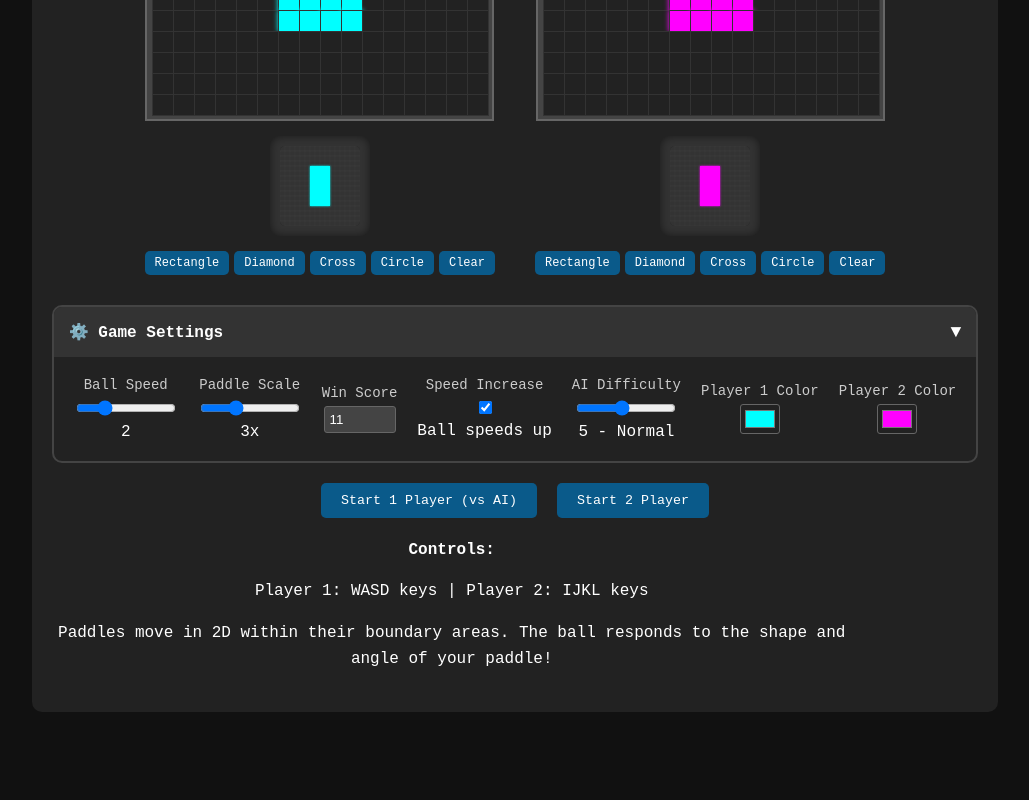
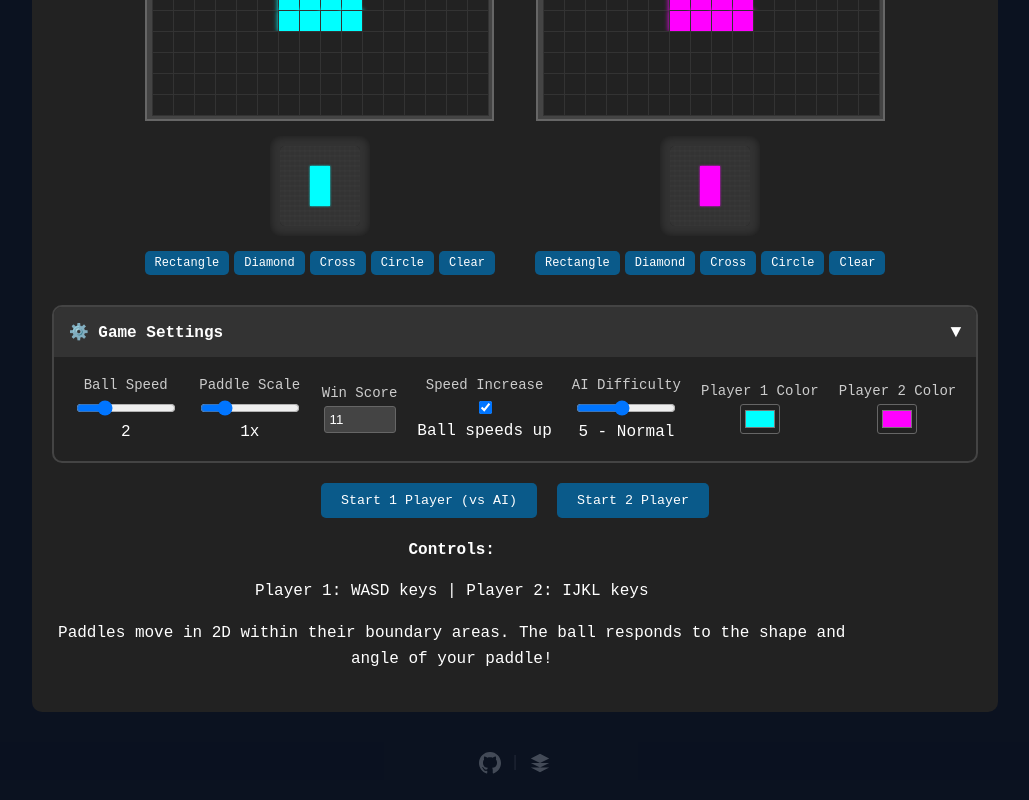
Before and after one commit to samsledje/pixel-paddle, a plain HTML site: page PixelPaddle.html in a window 1280 px wide. Shown: the part 654-1454 px from the top of the page, without its empty margins (125-1154 px from the left). Before the commit the page ends 1386 px from the top, so only its background shows below. Drawn offline with nearby package versions, Linux system fonts and the light colour scheme.

Commit message:
add footer and update readme

```diff
--- a/PixelPaddle.html
+++ b/PixelPaddle.html
@@ -6,6 +6,8 @@
     <title>PixelPaddle</title>
     <link rel="stylesheet" href="css/style.css">
     <link href="https://fonts.googleapis.com/css2?family=Press+Start+2P&display=swap" rel="stylesheet">
+    <!-- Font Awesome for footer icons -->
+    <link rel="stylesheet" href="https://cdnjs.cloudflare.com/ajax/libs/font-awesome/6.4.2/css/all.min.css" integrity="sha512-papmQn1+Z1Qw1Qn1+Z1Qw1Qn1+Z1Qw1Qn1+Z1Qw1Qn1+Z1Qw1Qn1+Z1Qw1Qn1+Z1Qw1Qn1+Z1Qw1Q==" crossorigin="anonymous" referrerpolicy="no-referrer" />
 </head>
 <body>
     <div class="game-logo-container">
@@ -90,8 +92,8 @@
                     </div>
                     <div class="setting-group">
                         <label>Paddle Scale</label>
-                        <input type="range" id="paddleScale" min="2" max="5" value="3" step="1" title="Paddle Scale">
-                        <span id="paddleScaleValue">3x</span>
+                        <input type="range" id="paddleScale" min="0.5" max="3" value="1" step="0.5" title="Paddle Scale">
+                        <span id="paddleScaleValue">1x</span>
                     </div>
                     <div class="setting-group">
                         <label>Win Score</label>
@@ -151,7 +153,30 @@
         </div>
     </div>
 
-    <!-- Load external game logic -->
+        <footer class="footer-small">
+            <div class="footer-links">
+                <a href="https://github.com/samsledje/pixel-paddle" target="_blank" rel="noopener noreferrer" title="View on GitHub">
+                    <svg class="footer-icon" fill="currentColor" viewBox="0 0 24 24">
+                        <path d="M12 0c-6.626 0-12 5.373-12 12 0 5.302 3.438 9.8 8.207 11.387.599.111.793-.261.793-.577v-2.234c-3.338.726-4.033-1.416-4.033-1.416-.546-1.387-1.333-1.756-1.333-1.756-1.089-.745.083-.729.083-.729 1.205.084 1.839 1.237 1.839 1.237 1.07 1.834 2.807 1.304 3.492.997.107-.775.418-1.305.762-1.604-2.665-.305-5.467-1.334-5.467-5.931 0-1.311.469-2.381 1.236-3.221-.124-.303-.535-1.524.117-3.176 0 0 1.008-.322 3.301 1.23.957-.266 1.983-.399 3.003-.404 1.02.005 2.047.138 3.006.404 2.291-1.552 3.297-1.23 3.297-1.23.653 1.653.242 2.874.118 3.176.77.84 1.235 1.911 1.235 3.221 0 4.609-2.807 5.624-5.479 5.921.43.372.823 1.102.823 2.222v3.293c0 .319.192.694.801.576 4.765-1.589 8.199-6.086 8.199-11.386 0-6.627-5.373-12-12-12z"/>
+                    </svg>
+                </a>
+                <!-- <span class="footer-sep">|</span>
+                <a href="./privacy-policy.html" target="_blank" rel="noopener noreferrer" title="Privacy Policy">
+                    <svg class="footer-icon" fill="currentColor" viewBox="0 0 24 24">
+                        <path d="M12,1L3,5V11C3,16.55 6.84,21.74 12,23C17.16,21.74 21,16.55 21,11V5L12,1M12,7C13.4,7 14.8,8.6 14.8,10V11.5C15.4,11.5 16,12.4 16,13V16C16,17.4 15.4,18 14.8,18H9.2C8.6,18 8,17.4 8,16V13C8,12.4 8.6,11.5 9.2,11.5V10C9.2,8.6 10.6,7 12,7M12,8.2C11.2,8.2 10.5,8.7 10.5,10V11.5H13.5V10C13.5,8.7 12.8,8.2 12,8.2Z"/>
+                    </svg>
+                </a> -->
+                <span class="footer-sep">|</span>
+                <a href="https://samsl.io" target="_blank" rel="noopener noreferrer" title="Visit samsl.io">
+                    <svg class="footer-icon" fill="currentColor" viewBox="0 0 24 24">
+                        <path d="M12 2L2 7l10 5 10-5-10-5zM2 17l10 5 10-5M2 12l10 5 10-5"/>
+                    </svg>
+                </a>
+            </div>
+        </footer>
+
+    <script src="https://cdnjs.cloudflare.com/ajax/libs/matter-js/0.19.0/matter.min.js"></script>
     <script src="js/game.js"></script>
+
 </body>
 </html>
--- a/css/style.css
+++ b/css/style.css
@@ -1,10 +1,68 @@
+body {
+    background: #0b1220;
+}
+/* Small, unobtrusive footer styles */
+.footer-small {
+    width: 100%;
+    padding: 10px 0 6px 0;
+    background: #0b1220;
+    text-align: center;
+    font-size: 13px;
+    color: #8a8fa3;
+    opacity: 0.7;
+    margin-top: 30px;
+}
+.footer-links {
+    display: flex;
+    align-items: center;
+    justify-content: center;
+    gap: 8px;
+}
+.footer-icon {
+    width: 22px;
+    height: 22px;
+    vertical-align: middle;
+    color: #8a8fa3;
+    opacity: 0.7;
+    transition: color 0.2s, opacity 0.2s;
+}
+.footer-links a {
+    display: flex;
+    align-items: center;
+    color: #8a8fa3;
+    opacity: 0.7;
+    text-decoration: none;
+    transition: color 0.2s, opacity 0.2s;
+}
+.footer-links a:hover .footer-icon,
+.footer-links a:hover {
+    color: #fff;
+    opacity: 1;
+}
+.footer-sep {
+    color: #444a5a;
+    font-size: 16px;
+    margin: 0 1px;
+    -webkit-user-select: none;
+    user-select: none;
+    opacity: 0.5;
+}
+/* Footer icon styles */
+.footer-icon {
+    color: #b0b8c1;
+    transition: color 0.2s;
+}
+
+.footer-icon:hover {
+    color: #fff;
+}
 /* PixelPaddle Game Styles */
 /* Moved from CustomPaddle.html */
 
 body {
     margin: 0;
     padding: 20px;
-    background: #111;
+    background: #0b1220;
     color: white;
     font-family: 'Courier New', monospace;
     display: flex;
```
Also changed, not shown: README.md, 1 other file.
